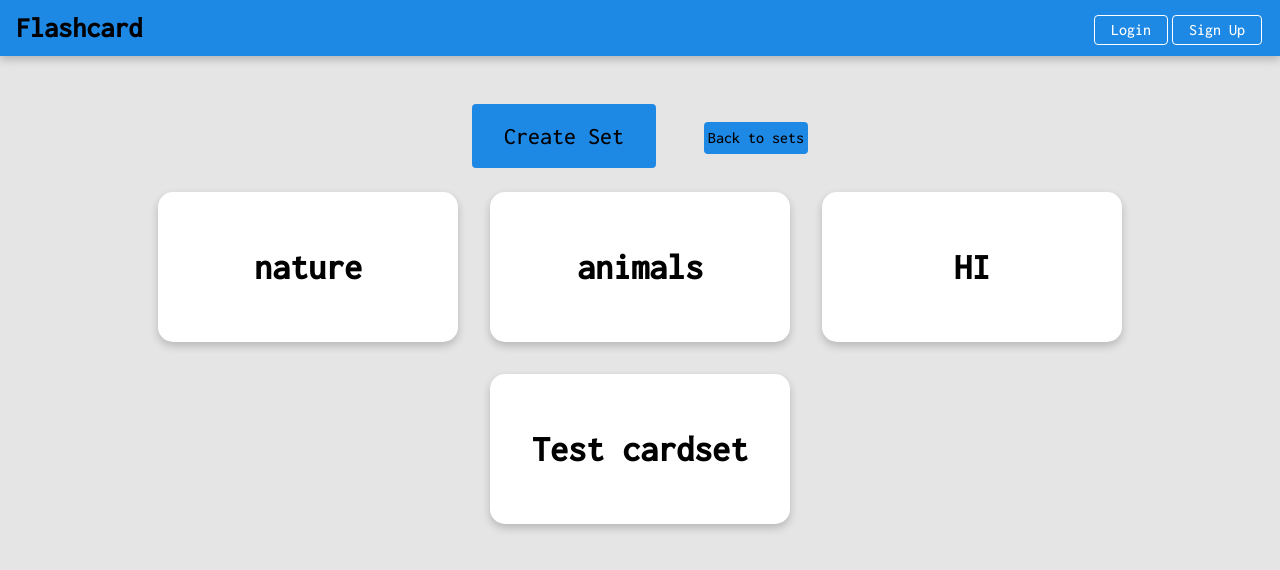
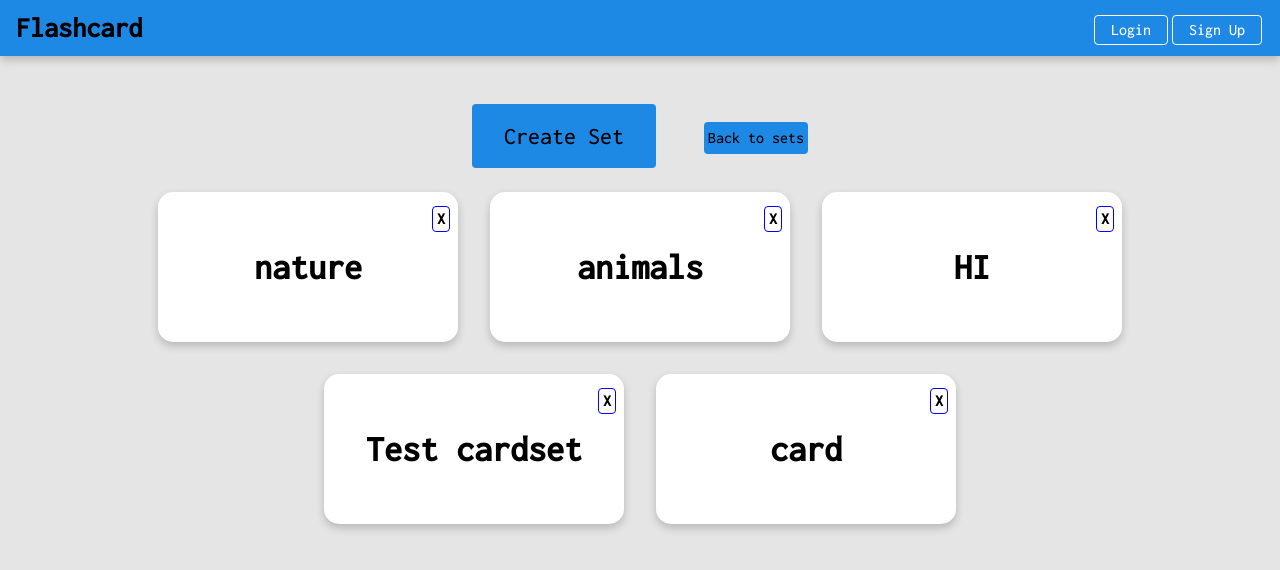
Before and after one commit to edisonslamp/flashcard, a React (Vite) app: page / in a window 1280 px wide. Shown: the top 570 px of the page. Built offline with nearby package versions, Linux system fonts and the light colour scheme; data requests are answered from the project's data file; a web font is replaced by a local one.

Commit message:
add close button, improve cards render

```diff
--- a/json-server/db.json
+++ b/json-server/db.json
@@ -61,6 +61,11 @@
       "id": "114221db-e003-4f7b-ba27-33937e82fc24",
       "title": "Test cardset",
       "cards": []
+    },
+    {
+      "id": "7fdd7af4-1109-4699-993d-db3bbe9a8fe5",
+      "title": "card",
+      "cards": []
     }
   ]
 }
--- a/src/app/providers/AppRouter/ui/AppRouter.tsx
+++ b/src/app/providers/AppRouter/ui/AppRouter.tsx
@@ -13,7 +13,7 @@ const AppRouter = () => {
             errorElement: <ErrorPage />,
         },
         {
-            path: "/sets/:id",
+            path: "/set/:id",
             element: <Cards />,
             errorElement: <ErrorPage />,
         },
--- a/src/entities/Flashcard/ui/Flashcard.module.scss
+++ b/src/entities/Flashcard/ui/Flashcard.module.scss
@@ -1,4 +1,9 @@
+.FlashCard_container {
+    margin: 1rem;
+}
+
 .FlashCard {
+    position: relative;
     display: flex;
     flex-direction: column;
     justify-content: center;
@@ -9,8 +14,6 @@
     background-color: white;
     box-shadow: 0 4px 8px rgba(0, 0, 0, 0.2);
     border-radius: 15px;
-    margin: 1rem;
-    padding: 1rem;
 }
 
 .FlashCard:hover {
@@ -27,3 +30,14 @@
     display: flex;
     color: grey;
 }
+
+.closeBtn {
+    background-color: white;
+    border: 1px solid blue;
+}
+
+.closeBtn_container {
+    position: absolute;
+    top: 0.5rem;
+    right: 0.5rem;
+}
--- a/src/entities/Flashcard/ui/Flashcard.tsx
+++ b/src/entities/Flashcard/ui/Flashcard.tsx
@@ -1,4 +1,6 @@
 import { FC, useState } from "react";
+import { classNames } from "src/shared/lib";
+import { Button, SizeButton } from "src/shared/ui";
 import { Card } from "../model/types/Card";
 import cls from "./FlashCard.module.scss";
 
@@ -17,11 +19,20 @@ export const FlashCard: FC<FlashCardProps> = (props) => {
 
     const handleOnClick = () => {
         setIsShow((prev) => !prev);
-        console.log(isShow);
     };
 
     return (
+        <div className={cls.FlashCard_container}>
             <div className={cls.FlashCard} onClick={handleOnClick}>
+                <div className={cls.closeBtn_container}>
+                    <Button
+                        className={classNames(cls.closeBtn, {}, [])}
+                        size={SizeButton.S}
+                    >
+                        <h1>X</h1>
+                    </Button>
+                </div>
+
                 <div className={cls.term}>
                     <h2>{term}</h2>
                 </div>
@@ -29,5 +40,6 @@ export const FlashCard: FC<FlashCardProps> = (props) => {
                     {isShow && <p>{definition}</p>}
                 </div>
             </div>
+        </div>
     );
 };
--- a/src/features/CardList/ui/CardList.tsx
+++ b/src/features/CardList/ui/CardList.tsx
@@ -5,28 +5,18 @@ import { getSetCards } from "src/shared/lib";
 import cls from "./CardList.module.scss";
 
 export const CardList = () => {
-    const [cards, setCards] = useState<Card[]>([]);
+    const [cards, setCards] = useState<Card[] | undefined>([]);
     const { id: setId } = useParams();
-
-    const fetchCards = async (id: string) => {
-        try {
-            const set = await getSetCards(id);
-            const cards = set?.cards;
-            return cards;
-        } catch (err) {
-            console.log(err);
-        }
-    };
 
     useEffect(() => {
         if (setId) {
-            fetchCards(setId).then(setCards); // need to fix it
+            getSetCards(setId).then(setCards);
         }
     }, [setId]);
 
     return (
         <div className={cls.cardList}>
-            {cards?.[0] ? (
+            {cards ? (
                 <ul>
                     {cards?.map((item, index) => (
                         <li key={index}>
--- a/src/features/CardSetList/ui/CardSetList.tsx
+++ b/src/features/CardSetList/ui/CardSetList.tsx
@@ -1,33 +1,31 @@
-import { FC } from "react";
+import { useEffect, useState } from "react";
 import { Link } from "react-router-dom";
-import { Card, FlashCard, Set } from "src/entities/Flashcard";
+import { FlashCard, Set } from "src/entities/Flashcard";
+import { getSet } from "src/shared/lib";
 import cls from "./CardSetList.module.scss";
 
-interface CardSetListProps {
-    cardSet?: Set[];
-    cards?: Card[];
-    getCards?: (id: string) => void;
-}
+export const CardSetList = () => {
+    const [cardSet, setCardSet] = useState<Set[] | undefined>([]);
 
-export const CardSetList: FC<CardSetListProps> = ({ cardSet, getCards }) => {
+    useEffect(() => {
+        getSet().then(setCardSet);
+    }, []);
+
     return (
         <div className={cls.cardSetList}>
-            {cardSet?.[0] ? (
+            {cardSet ? (
                 <ul>
                     {cardSet?.map((item, index) => (
                         <li key={index}>
                             <Link
-                                to={`/sets/${item.id}`}
+                                to={`/set/${item.id}`}
                                 style={{
+                                    display: "contents",
                                     textDecoration: "none",
                                     color: "black",
                                 }}
                             >
-                                <FlashCard
-                                    term={item.title}
-                                    id={item.id}
-                                    getCards={() => getCards?.(item.id)}
-                                />
+                                <FlashCard term={item.title} id={item.id} />
                             </Link>
                         </li>
                     ))}
--- a/src/pages/MainPage/ui/MainPage.tsx
+++ b/src/pages/MainPage/ui/MainPage.tsx
@@ -1,21 +1,9 @@
-import { useState } from "react";
-import { Card } from "src/entities/Flashcard";
-import { getSetCards } from "src/shared/lib";
 import { CardSet } from "src/widgets/CardSet";
 
 export const MainPage = () => {
-    const [cardArr, setCards] = useState<Card[]>([]);
-
-    const getCards = async (id: string) => {
-        const cards = await getSetCards(id);
-        if (cards) setCards(cards.cards);
-    };
-
-    console.log(cardArr);
-
     return (
         <div className="main-page">
-            <CardSet getCards={getCards} />
+            <CardSet />
         </div>
     );
 };
--- a/src/shared/lib/db/actions.ts
+++ b/src/shared/lib/db/actions.ts
@@ -4,10 +4,11 @@ import type { Set } from "src/entities/Flashcard";
 export const getSet = async () => {
     try {
         const { data } = await axios.get<Set[]>("http://localhost:3004/sets");
-
         return data;
     } catch (err) {
-        console.log(err);
+        if (axios.isAxiosError(err)) {
+            throw new Error(err.message);
+        }
     }
 };
 
@@ -16,9 +17,11 @@ export const getSetCards = async (id: string) => {
         const { data } = await axios.get<Set>(
             `http://localhost:3004/sets/${id}`,
         );
-        return data;
+        return data?.cards;
     } catch (err) {
-        console.log(err);
+        if (axios.isAxiosError(err)) {
+            throw new Error(err.message);
+        }
     }
 };
 
@@ -35,6 +38,8 @@ export const addSet = async (set: Set) => {
         );
         return response;
     } catch (err) {
-        console.log(err);
+        if (axios.isAxiosError(err)) {
+            throw new Error(err.message);
+        }
     }
 };
--- a/src/widgets/CardSet/ui/CardSet.tsx
+++ b/src/widgets/CardSet/ui/CardSet.tsx
@@ -1,33 +1,16 @@
-import { FC, useEffect, useState } from "react";
+import { useState } from "react";
 import { Link } from "react-router-dom";
-import { Set } from "src/entities/Flashcard";
 import { CreateCard } from "src/features/CreateSetCard";
-import { getSet } from "src/shared/lib";
 import { Button, Modal, SizeButton } from "src/shared/ui";
 import { CardSetList } from "src/widgets";
 import cls from "./CardSet.module.scss";
 
-interface CardSetProps {
-    getCards?: (id: string) => void;
-}
-
-export const CardSet: FC<CardSetProps> = ({ getCards }) => {
+export const CardSet = () => {
     const [isCardSetOpen, setIsCardSetOpen] = useState(false);
-    const [cardSet, setCardSet] = useState<Set[]>([]);
 
     const handleClose = () => {
         setIsCardSetOpen((prev) => !prev);
     };
-
-    useEffect(() => {
-        const fetchSet = async () => {
-            const setData = await getSet();
-            if (setData) {
-                setCardSet(setData);
-            }
-        };
-        fetchSet();
-    }, []);
 
     return (
         <div className="card-set">
@@ -54,7 +37,7 @@ export const CardSet: FC<CardSetProps> = ({ getCards }) => {
                         </Link>
                     </div>
                 </div>
-                <CardSetList cardSet={cardSet} getCards={getCards} />
+                <CardSetList />
             </div>
         </div>
     );
```
Lines whose indentation alone changed are shown as unchanged.
